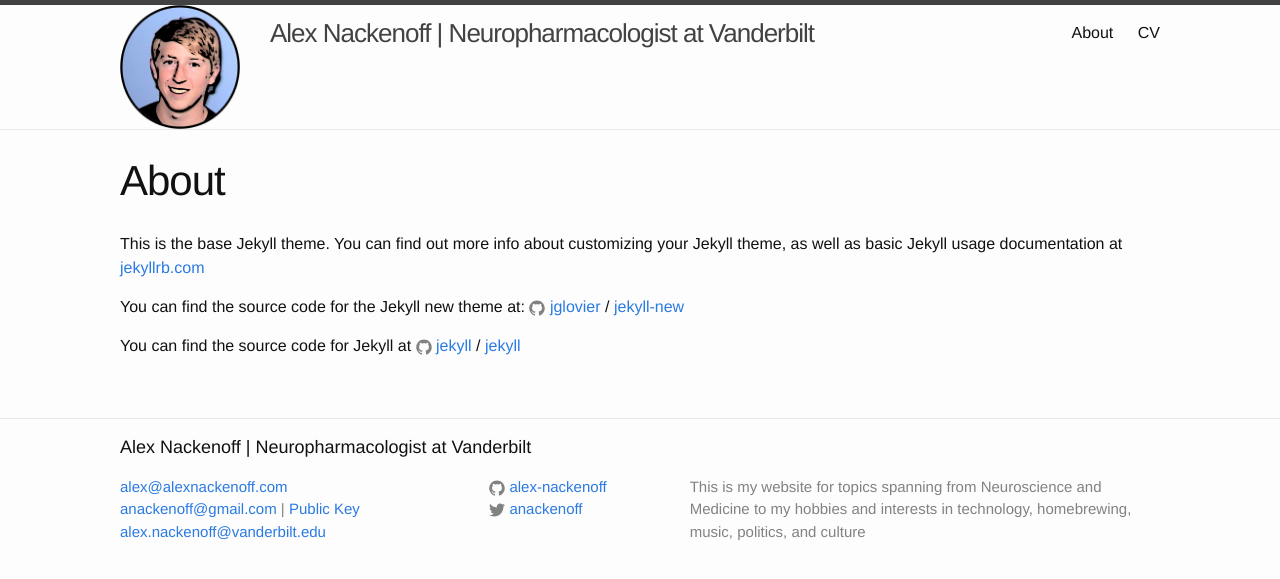
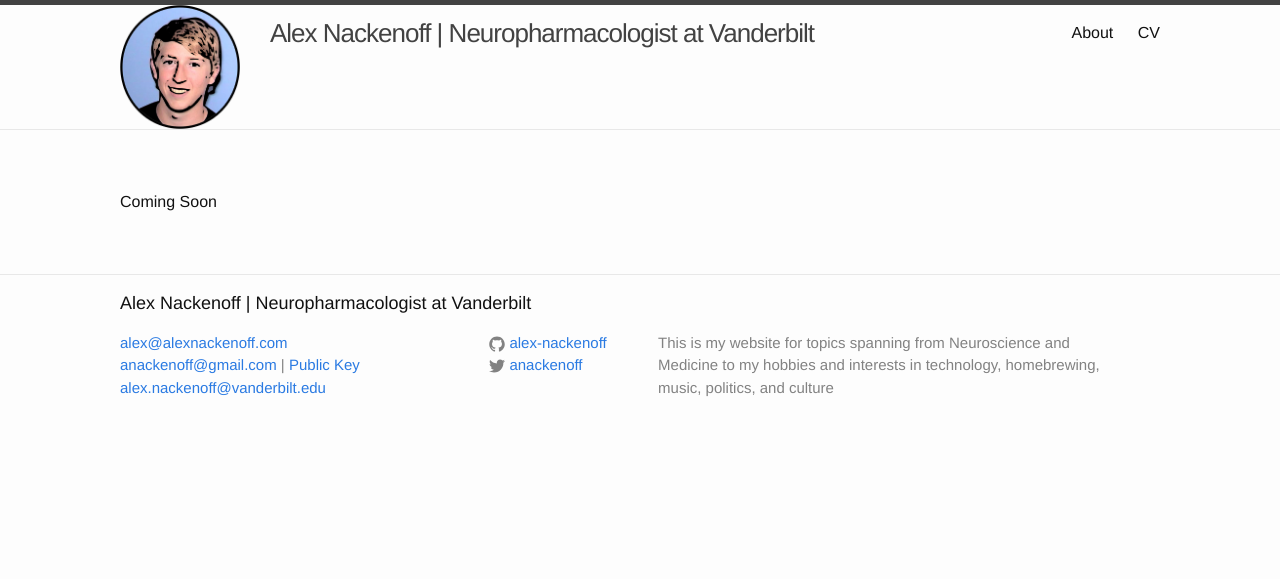
Before and after one commit to alex-nackenoff/alex-nackenoff.github.io, a Jekyll site: the page built from about.md, in a window 1280 px wide. Shown: the top 579 px of the page. Built offline with Jekyll 4.4.1, drawn with Linux system fonts in a browser that asks for light colours.

Commit message:
delete jekyll filler

```diff
--- a/_layouts/page.html
+++ b/_layouts/page.html
@@ -4,7 +4,7 @@ layout: default
 <article class="post">
 
   <header class="post-header">
-    <h1 class="post-title">{{ page.title }}</h1>
+    <!--<h1 class="post-title">{{ page.title }}</h1>-->
   </header>
 
   <div class="post-content">
--- a/_sass/_layout.scss
+++ b/_sass/_layout.scss
@@ -171,8 +171,8 @@ img.header-logo {
 }
 
 .footer-col-2 {
-    width: -webkit-calc(19% - (#{$spacing-unit} / 2));
-    width:         calc(19% - (#{$spacing-unit} / 2));
+    width: -webkit-calc(16% - (#{$spacing-unit} / 2));
+    width:         calc(16% - (#{$spacing-unit} / 2));
 }
 
 .footer-col-3 {
--- a/about.md
+++ b/about.md
@@ -4,12 +4,4 @@ title: About
 permalink: /about/
 ---
 
-This is the base Jekyll theme. You can find out more info about customizing your Jekyll theme, as well as basic Jekyll usage documentation at [jekyllrb.com](http://jekyllrb.com/)
-
-You can find the source code for the Jekyll new theme at:
-{% include icon-github.html username="jglovier" %} /
-[jekyll-new](https://github.com/jglovier/jekyll-new)
-
-You can find the source code for Jekyll at
-{% include icon-github.html username="jekyll" %} /
-[jekyll](https://github.com/jekyll/jekyll)
+Coming Soon
```
Also changed, not shown: _posts/2017-05-03-welcome-to-jekyll.markdown (deleted, +0 -25 lines).
